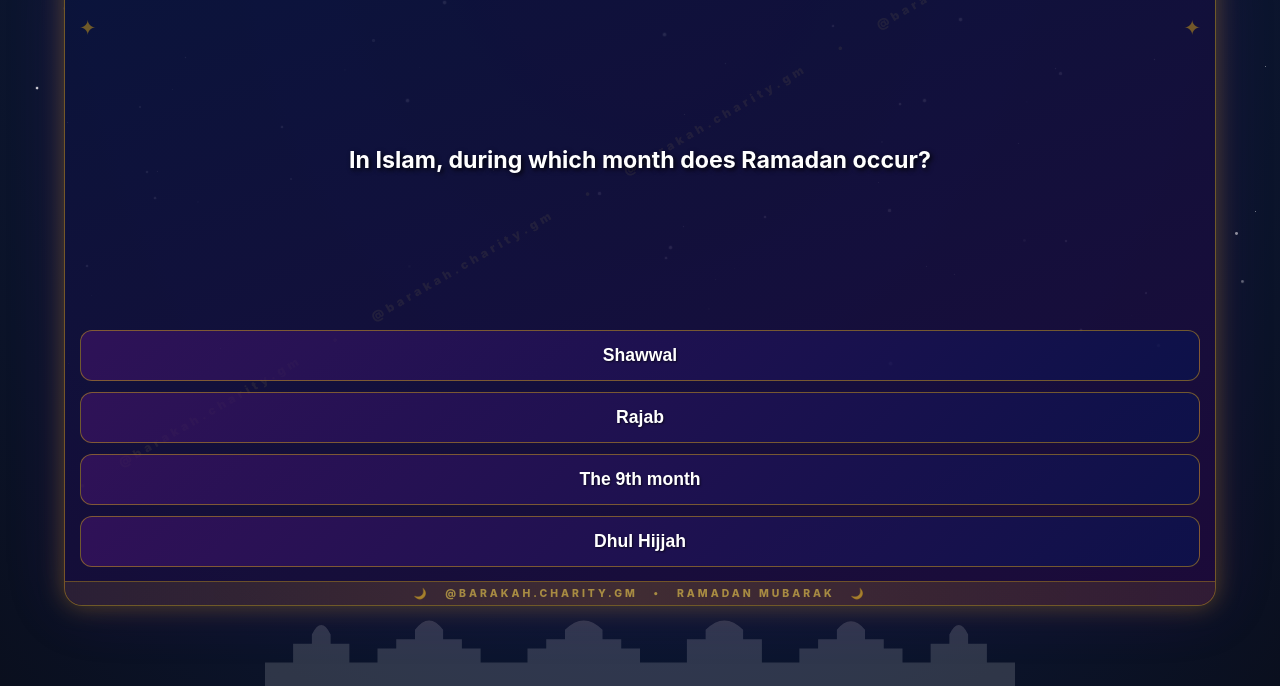
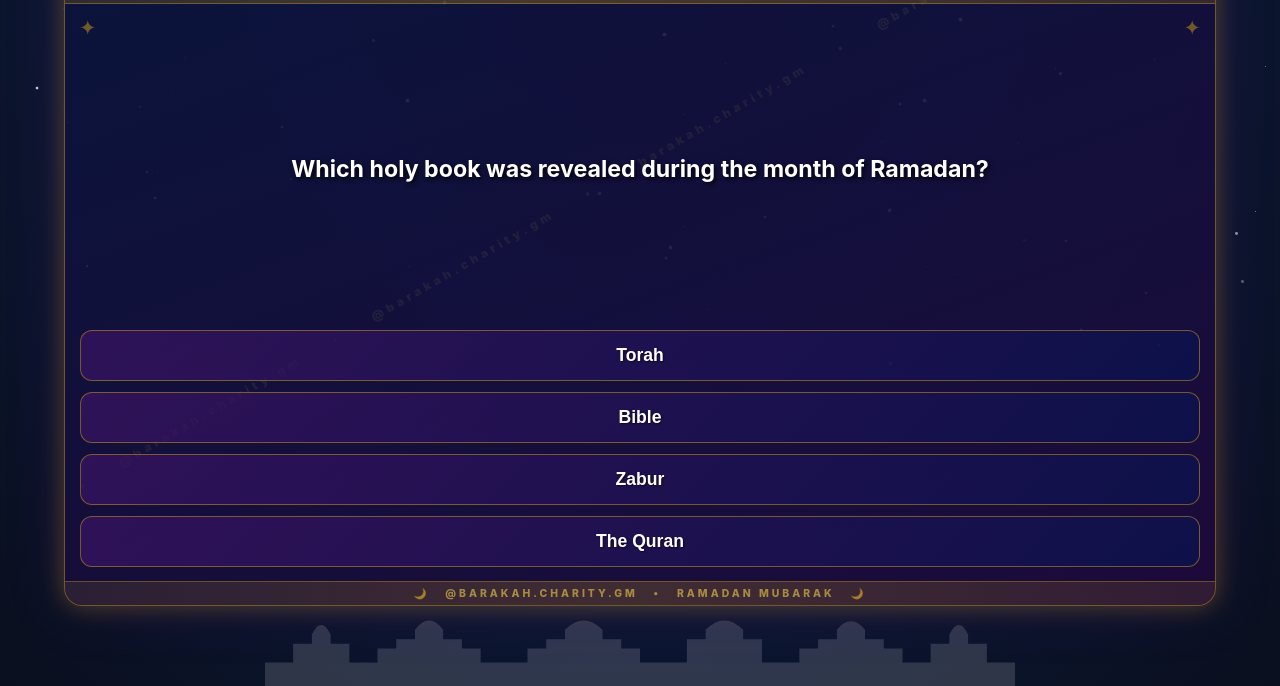
Before and after one commit to simplemath101/gambiasunurewww, a plain HTML site: page index.html in a window 1280 px wide. Shown: the part 114-800 px from the top of the page. Drawn offline with Linux system fonts and the light colour scheme.

Commit message:
Update index.html

```diff
--- a/index.html
+++ b/index.html
@@ -519,16 +519,16 @@ function stopSpeaking() {}
    QUESTIONS
 ══════════════════════════════════════════ */
 const questions = [
-    { question: "In Islam, during which month does Ramadan occur?",          options: ["Shawwal","Rajab","The 9th month","Dhul Hijjah"],     correctIndex: 2, readTime: 5000 },
-    { question: "What is the pre-dawn meal eaten before fasting begins called?", options: ["Iftar","Suhoor","Zakat","Sadaqah"],              correctIndex: 1, readTime: 5000 },
-    { question: "What is the meal used to break the fast at sunset called?", options: ["Suhoor","Tarawih","Iftar","Eid"],                    correctIndex: 2, readTime: 5000 },
-    { question: "With which food did Prophet Muhammad (SAW) traditionally break his fast?", options: ["Figs","Pomegranate","Dates","Olives"], correctIndex: 2, readTime: 5000 },
-    { question: "What is the special nightly prayer performed during Ramadan called?", options: ["Tahajjud","Tarawih","Witr","Jumu'ah"],      correctIndex: 1, readTime: 6000 },
-    { question: "Laylat al-Qadr (Night of Power) falls in which part of Ramadan?", options: ["First 10 nights","Middle 10 nights","Last 10 nights","First night only"], correctIndex: 2, readTime: 6000 },
-    { question: "Which holy book was revealed during the month of Ramadan?", options: ["Torah","Bible","Zabur","The Quran"],                 correctIndex: 3, readTime: 5000 },
-    { question: "What is the obligatory charity paid at the end of Ramadan called?", options: ["Zakat al-Fitr","Sadaqah","Khums","Jizya"],   correctIndex: 0, readTime: 6000 },
-    { question: "What is the celebration marking the end of Ramadan called?", options: ["Eid al-Adha","Mawlid","Eid al-Fitr","Isra Mi'raj"], correctIndex: 2, readTime: 5000 },
-    { question: "How many times a day are Muslims required to pray during Ramadan?", options: ["3 times","4 times","5 times","7 times"],      correctIndex: 2, readTime: 5000 }
+    { question: "Which holy book was revealed during the month of Ramadan?", options: ["Torah","Bible","Zabur","The Quran"], correctIndex: 1, readTime: 4000 },
+    { question: "What is the pre-dawn meal eaten before fasting begins called?", options: ["Iftar","Suhoor","Zakat","Sadaqah"], correctIndex: 1, readTime: 4000 },
+    { question: "What is the meal used to break the fast at sunset called?", options: ["Suhoor","Tarawih","Iftar","Eid"], correctIndex: 2, readTime: 4000 },
+    { question: "With which food did Prophet Muhammad (SAW) traditionally break his fast?", options: ["Figs","Pomegranate","Dates","Olives"], correctIndex: 2, readTime: 4000 },
+    { question: "What is the special nightly prayer performed during Ramadan called?", options: ["Tahajjud","Tarawih","Witr","Jumu'ah"], correctIndex: 1, readTime: 5000 },
+    { question: "Laylat al-Qadr (Night of Power) falls in which part of Ramadan?", options: ["First 10 nights","Middle 10 nights","Last 10 nights","First night only"], correctIndex: 2, readTime: 5000 },
+    { question: "In Islam, during which month does Ramadan occur?", options: ["Shawwal","Rajab","The 9th month","Dhul Hijjah"], correctIndex: 2, readTime: 4000 },
+    { question: "What is the obligatory charity paid at the end of Ramadan called?", options: ["Zakat al-Fitr","Sadaqah","Khums","Jizya"], correctIndex: 0, readTime: 5000 },
+    { question: "What is the celebration marking the end of Ramadan called?", options: ["Eid al-Adha","Mawlid","Eid al-Fitr","Isra Mi'raj"], correctIndex: 2, readTime: 4000 },
+    { question: "How many times a day are Muslims required to pray during Ramadan?", options: ["3 times","4 times","5 times","7 times"], correctIndex: 2, readTime: 4000 }
 ];
 
 /* ── State ── */
```
